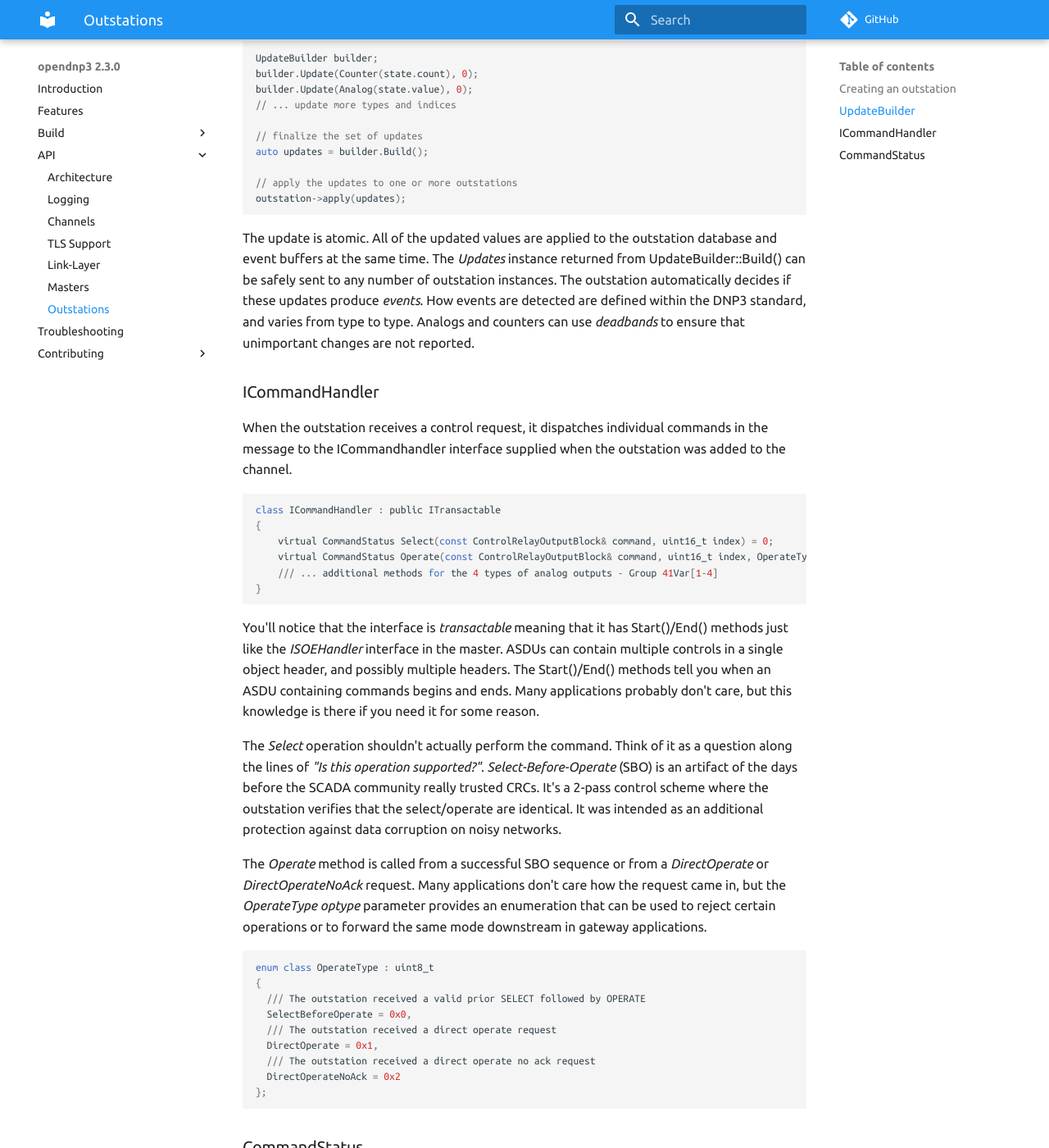
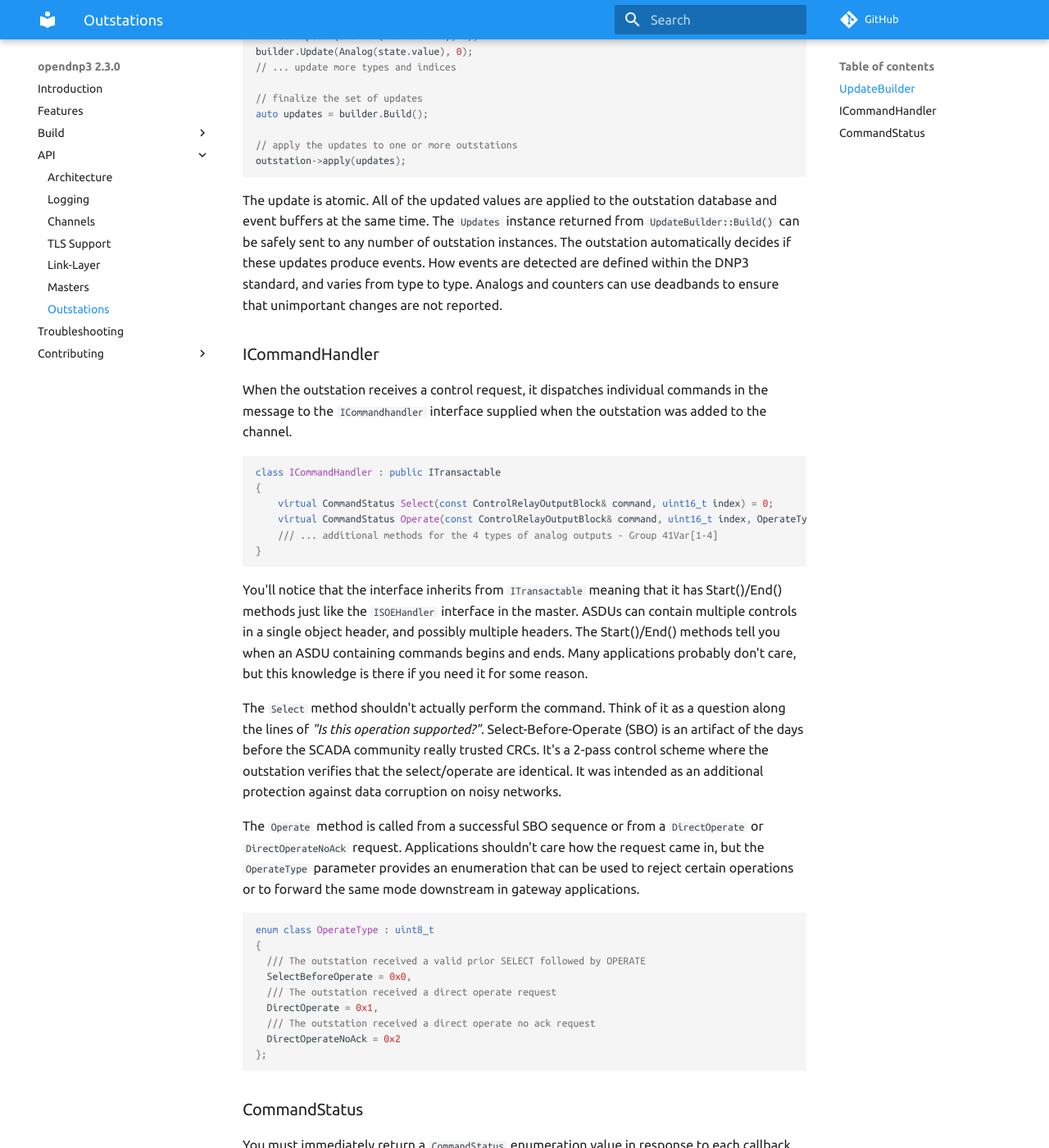
Before and after one commit to dnp3/opendnp3-guide, an MkDocs documentation site: the page built from docs/api/outstations.md, in a window 1280 px wide and 1400 px high, scrolled down 997 px. Shown: the whole window at 82% size. Built offline with MkDocs 1.6.1 and Material for MkDocs 9.7.7, drawn with Linux system fonts in a browser that asks for light colours; comment, search, counter and statistics services are not loaded; some of the changed text lies outside the part shown.

Commit message:
update outstation

````diff
--- a/docs/api/outstations.md
+++ b/docs/api/outstations.md
@@ -1,10 +1,8 @@
-### Creating an outstation
-
 An outstation in opendnp3 is a component that communicates with a single master via a communication channel. It makes measurements of the physical world and then
 sends them to a master upon request (solicited) or on its own accord (unsolicited). Occasionally a master requests that it do something by sending it a control.
 Just like a master, an outstation can be attached to any communication channel that opendnp3 supports.
 
-To add an outstation to a communication channel you call the *AddOutstation* method on the channel interface:
+To add an outstation to a communication channel you call the `AddOutstation` method on the channel interface:
 
 ```c++
 OutstationStackConfig stackConfig;
@@ -34,7 +32,7 @@ outstation->Enable();
 ### UpdateBuilder
 
 When a new measurement is read from an input or a new value is received from a downstream protocol, you need to update the corresponding
-value in the outstation. This is accomplished with the _UpdateBuilder_ and corresponding _Updates_ class.
+value in the outstation. This is accomplished with the `UpdateBuilder` and corresponding `Updates` class.
 
 
 ```c++
@@ -50,17 +48,17 @@ auto updates = builder.Build();
 outstation->apply(updates);
 ```
 
-The update is atomic. All of the updated values are applied to the outstation database and event buffers at the same time. The _Updates_ instance
-returned from UpdateBuilder::Build() can be safely sent to any number of outstation instances. The outstation automatically decides if these updates
-produce _events_. How events are detected are defined within the DNP3 standard, and varies from type to type. Analogs and counters can use
-_deadbands_ to ensure that unimportant changes are not reported.
+The update is atomic. All of the updated values are applied to the outstation database and event buffers at the same time. The `Updates` instance
+returned from `UpdateBuilder::Build()` can be safely sent to any number of outstation instances. The outstation automatically decides if these updates
+produce events. How events are detected are defined within the DNP3 standard, and varies from type to type. Analogs and counters can use deadbands
+to ensure that unimportant changes are not reported.
 
 ### ICommandHandler
 
-When the outstation receives a control request, it dispatches individual commands in the message to the ICommandhandler interface
+When the outstation receives a control request, it dispatches individual commands in the message to the `ICommandhandler` interface
 supplied when the outstation was added to the channel.
 
-```
+```c++
 class ICommandHandler : public ITransactable
 {
 	virtual CommandStatus Select(const ControlRelayOutputBlock& command, uint16_t index) = 0;
@@ -69,19 +67,19 @@ class ICommandHandler : public ITransactable
 }
 ```
 
-You'll notice that the interface is _transactable_ meaning that it has Start()/End() methods just like the _ISOEHandler_ interface in the master. ASDUs
+You'll notice that the interface inherits from `ITransactable` meaning that it has Start()/End() methods just like the `ISOEHandler` interface in the master. ASDUs
 can contain multiple controls in a single object header, and possibly multiple headers. The Start()/End() methods tell you when an ASDU containing
 commands begins and ends. Many applications probably don't care, but this knowledge is there if you need it for some reason.
 
-The _Select_ operation shouldn't actually perform the command. Think of it as a question along the lines of _"Is this operation supported?"_.
-_Select-Before-Operate_ (SBO) is an artifact of the days before the SCADA community really trusted CRCs. It's a 2-pass control scheme where the
+The `Select` method shouldn't actually perform the command. Think of it as a question along the lines of _"Is this operation supported?"_.
+Select-Before-Operate (SBO) is an artifact of the days before the SCADA community really trusted CRCs. It's a 2-pass control scheme where the
 outstation verifies that the select/operate are identical. It was intended as an additional protection against data corruption on noisy networks.
 
-The _Operate_ method is called from a successful SBO sequence or from a _DirectOperate_ or _DirectOperateNoAck_ request. Many applications don't care how the
-request came in, but the _OperateType optype_ parameter provides an enumeration that can be used to reject certain operations or to forward the same mode downstream in
+The `Operate` method is called from a successful SBO sequence or from a `DirectOperate` or `DirectOperateNoAck` request. Applications shouldn't care how the
+request came in, but the `OperateType` parameter provides an enumeration that can be used to reject certain operations or to forward the same mode downstream in
 gateway applications.
 
-```
+```c++
 enum class OperateType : uint8_t
 {
   /// The outstation received a valid prior SELECT followed by OPERATE
@@ -95,7 +93,7 @@ enum class OperateType : uint8_t
 
 ### CommandStatus
 
-You must immediately return a _CommandStatus_ enumeration value in response to each callback. This callback should never block.
+You must immediately return a `CommandStatus` enumeration value in response to each callback. This callback should never block.
 
 ```c++
 enum class CommandStatus : uint8_t
@@ -111,9 +109,9 @@ enum class CommandStatus : uint8_t
 ```
 
 The enumeration contains about ~18 different values, and you should refer to 1815 or the code comments for a description of each. In general,
-you'll be choosing _SUCCESS_ or some kind of error code.
+you'll be choosing `SUCCESS` or some kind of error code.
 
-It's important to understand that _SUCCESS_ doesn't imply that the command was synchronously executed. It really just means that the command
+It's important to understand that `SUCCESS` doesn't imply that the command was synchronously executed. It really just means that the command
 was received and queued. Some devices can synchronously process a command, e.g. quickly writing to memory mapped I/O, but you'd never
 want to block in a gateway application to perform a downstream Modbus transaction. You'd pass the control of to another thread or queue the operation
 in some way for subsequent processing.
````
